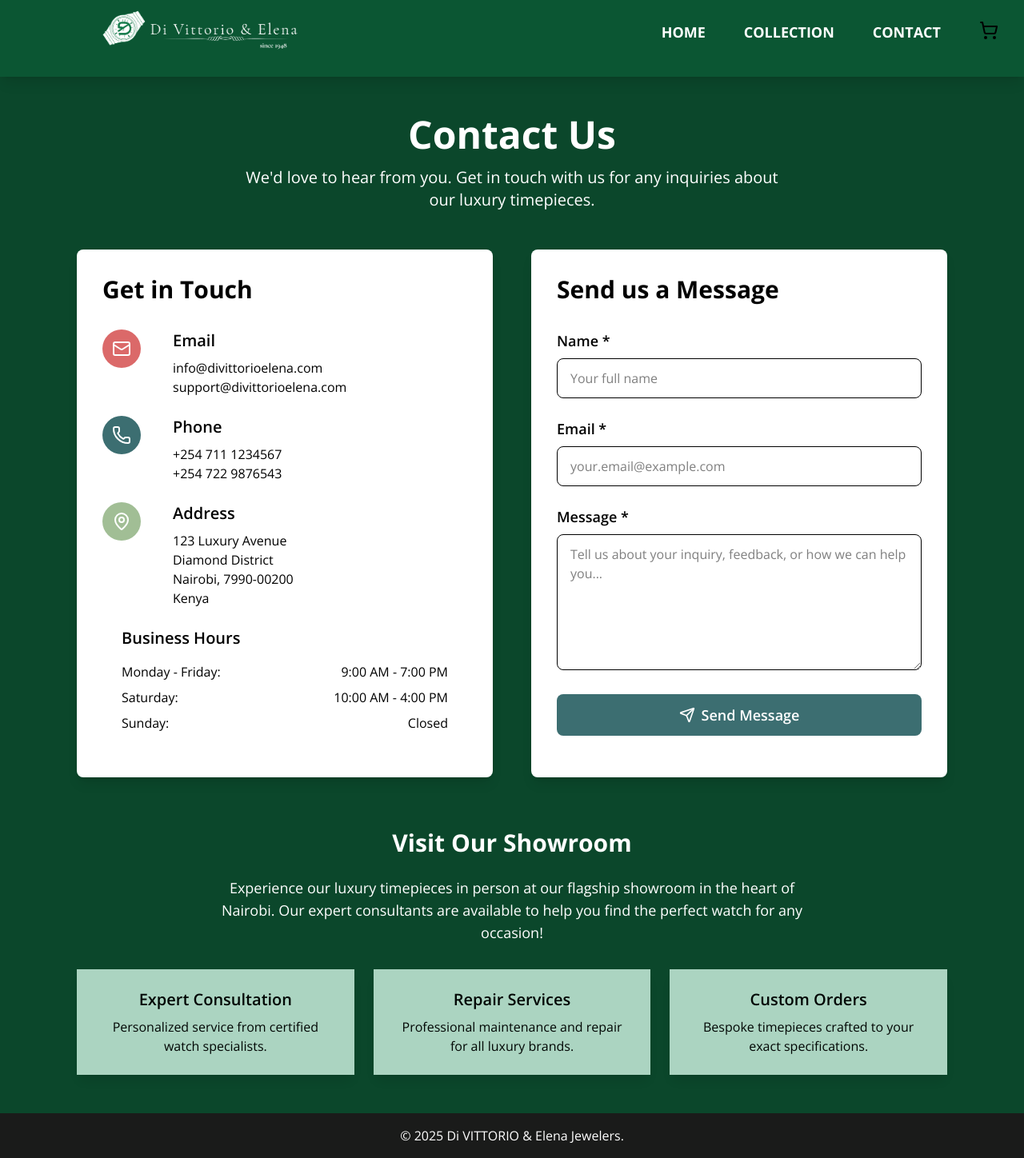
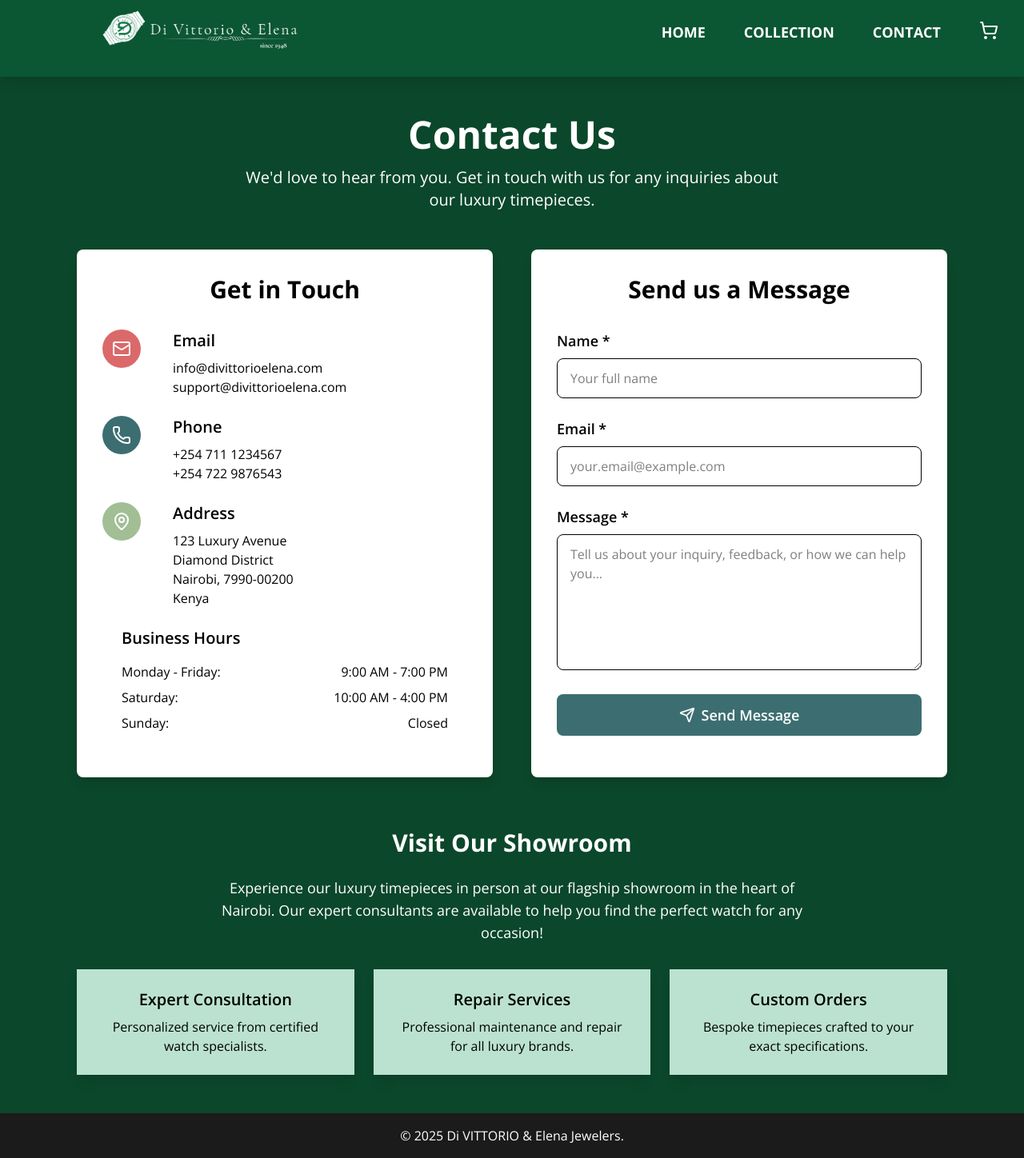
Before and after one commit to chirongaA/watchapp, a Next.js app: page /contact in a window 1280 px wide. Shown: the whole page at 80% size. Built offline with nearby package versions, Linux system fonts and the light colour scheme.

Commit message:
adds image enhancements

```diff
--- a/src/app/checkout/page.tsx
+++ b/src/app/checkout/page.tsx
@@ -2,11 +2,11 @@
 
 import React, { useState } from 'react';
 import { useCart } from '@/context/CartContext';
-import { useRouter } from 'next/navigation';
+//import { useRouter } from 'next/navigation';
 
 const CheckoutPage: React.FC = () => {
   const { cartItems, getTotalPrice } = useCart();
-  const router = useRouter();
+  //const router = useRouter();
 
   const [formData, setFormData] = useState({
     firstName: '',
--- a/src/app/contact/page.tsx
+++ b/src/app/contact/page.tsx
@@ -50,7 +50,7 @@ const ContactPage: React.FC = () => {
         <div className="grid grid-cols-1 lg:grid-cols-2 gap-12">
           {/* Contact Information */}
           <div className="bg-[#ffffff] rounded-lg shadow-lg p-8">
-            <h2 className="font-cormorant text-3xl font-bold text-jet-500 mb-8">
+            <h2 className="font-cormorant text-3xl  flex justify-center font-bold text-jet-500 mb-8">
               Get in Touch
             </h2>
 
@@ -134,7 +134,7 @@ const ContactPage: React.FC = () => {
 
           {/* Feedback Form */}
           <div className="bg-white rounded-lg shadow-lg p-8">
-            <h2 className="font-cormorant text-3xl font-bold text-shadow-black mb-8">
+            <h2 className="font-cormorant text-3xl font-bold text-shadow-black flex justify-center mb-8">
               Send us a Message
             </h2>
 
@@ -225,7 +225,7 @@ const ContactPage: React.FC = () => {
             Experience our luxury timepieces in person at our flagship showroom in the heart of Nairobi. Our expert consultants are available to help you find the perfect watch for any occasion!
           </p>
           <div className="grid grid-cols-1 md:grid-cols-3 gap-6">
-            <div className="bg-[#bbe2d0] shadow-lg p-6 hover:shadow-2xl transition-shadow duration-700 animate-pulse">
+            <div className="bg-[#bbe2d0] shadow-lg p-6 hover:shadow-gray-950 transition-shadow">
               <h3 className="font-cormorant text-xl font-semibold text-jet-500 mb-2">
                 Expert Consultation
               </h3>
@@ -233,7 +233,7 @@ const ContactPage: React.FC = () => {
                 Personalized service from certified watch specialists.
               </p>
             </div>
-            <div className="bg-[#bbe2d0] shadow-lg p-6 hover:shadow-2xl transition-shadow duration-300 animate-pulse">
+            <div className="bg-[#bbe2d0] shadow-lg p-6 hover:shadow-gray-950 transition-shadow ">
               <h3 className="font-cormorant text-xl font-semibold text-jet-500 mb-2">
                 Repair Services
               </h3>
@@ -241,7 +241,7 @@ const ContactPage: React.FC = () => {
                 Professional maintenance and repair for all luxury brands.
               </p>
             </div>
-            <div className="bg-[#bbe2d0] shadow-lg p-6 hover:shadow-2xl transition-shadow duration-300 animate-pulse">
+            <div className="bg-[#bbe2d0] shadow-lg p-6 hover:shadow-gray-950 transition-shadow ">
               <h3 className="font-cormorant text-xl font-semibold text-jet-500 mb-2">
                 Custom Orders
               </h3>
--- a/src/app/page.tsx
+++ b/src/app/page.tsx
@@ -18,7 +18,7 @@ const HomePage: React.FC = () => {
             playsInline
             className="w-full h-full object-cover"
           >
-            <source src="/images/vid_4.mp4" type="video/mp4" />
+            <source src="/images/vid_1.mp4" type="video/mp4" />
             Your browser does not support the video tag.
           </video>
           <div className="absolute inset-0 bg-background/20 backdrop-md" />
@@ -59,7 +59,7 @@ const HomePage: React.FC = () => {
       {/* Scrollable Video Carousel Section */}
       <div className="w-full bg-[#0b5633] py-10 px-8">
         <div className="flex space-x-10 overflow-x-auto pb-0">
-          {['vid_2.mp4', 'vid_3.mp4', 'vid_1.mp4', 'vid_5.mp4'].map((src, index) => (
+          {['vid_2.mp4', 'vid_3.mp4', 'vid_4.mp4', 'vid_5.mp4'].map((src, index) => (
             <video
               key={index}
               src={`/images/${src}`}
--- a/src/app/shop/page.tsx
+++ b/src/app/shop/page.tsx
@@ -26,7 +26,7 @@ const ShopPage: React.FC = () => {
 
         {/* Additional Info */}
         <div className="mt-16 text-center">
-          <div className="bg-[#d0f0de] rounded-lg shadow-lg p-8 max-w-4xl mx-auto">
+          <div className="bg-[#d0f0de] rounded-lg shadow-lg hover:shadow-gray-950 p-8 max-w-4xl mx-auto">
             <h2 className="font-cormorant text-3xl font-bold text-jet-500 mb-4">
               Why Choose Di VITTORIO & Elena?
             </h2>
--- /dev/null
+++ b/src/components/ImageModal.tsx
@@ -0,0 +1,36 @@
+// components/ImageModal.tsx
+"use client";
+import React from 'react';
+import Image from 'next/image';
+import { X } from 'lucide-react'; // optional: use Lucide or any icon lib
+
+interface ImageModalProps {
+  src: string;
+  alt: string;
+  onClose: () => void;
+}
+
+const ImageModal: React.FC<ImageModalProps> = ({ src, alt, onClose }) => {
+  return (
+    <div className="fixed inset-0 z-50 bg-black bg-opacity-80 flex items-center justify-center p-4">
+      <div className="relative max-w-3xl w-full">
+        <button
+          className="absolute top-2 right-2 text-white hover:text-gray-300"
+          onClick={onClose}
+        >
+          <X size={28} />
+        </button>
+        <Image
+          src={src}
+          alt={alt}
+          fill
+          className="rounded-xl shadow-lg object-contain"
+          sizes="(max-width: 768px) 100vw, 700px"
+          style={{ objectFit: 'contain', width: '100%', height: 'auto', position: 'relative' }}
+        />
+      </div>
+    </div>
+  );
+};
+
+export default ImageModal;
--- a/src/components/Navbar.tsx
+++ b/src/components/Navbar.tsx
@@ -50,7 +50,7 @@ const Navbar: React.FC = () => {
 
             {/* Cart Icon */}
             <Link href="/cart" className="relative">
-              <ShoppingCart className="h-6 w-6 text-jet-500 hover:text-white transition-colors duration-200" />
+              <ShoppingCart className="h-6 w-6 text-white hover:text-black transition-colors duration-200" />
               {totalItems > 0 && (
                 <span className="absolute -top-2 -right-2 bg-red-500 text-white text-xs rounded-full h-5 w-5 flex items-center justify-center">
                   {totalItems}
--- a/src/components/WatchCard.tsx
+++ b/src/components/WatchCard.tsx
@@ -6,6 +6,7 @@ import { Heart, ShoppingCart, Trash2 } from 'lucide-react';
 import { Watch } from '@/types';
 import { useCart } from '@/context/CartContext';
 import toast from 'react-hot-toast';
+//import ImageModal from "@/components/ImageModal"; // adjust path if needed
 
 
 interface WatchCardProps {
@@ -15,11 +16,8 @@ interface WatchCardProps {
 const WatchCard: React.FC<WatchCardProps> = ({ watch }) => {
   const [isLiked, setIsLiked] = useState(false);
   const { addToCart, removeFromCart, cartItems } = useCart();
-
   const isInCart = cartItems.some(item => item.id === watch.id); //checks cart status
-
   const handleLike = () => setIsLiked(!isLiked);
-
   const handleAddToCart = () => {
     addToCart(watch);
     toast.success(`${watch.name} added to cart.`, {
```
